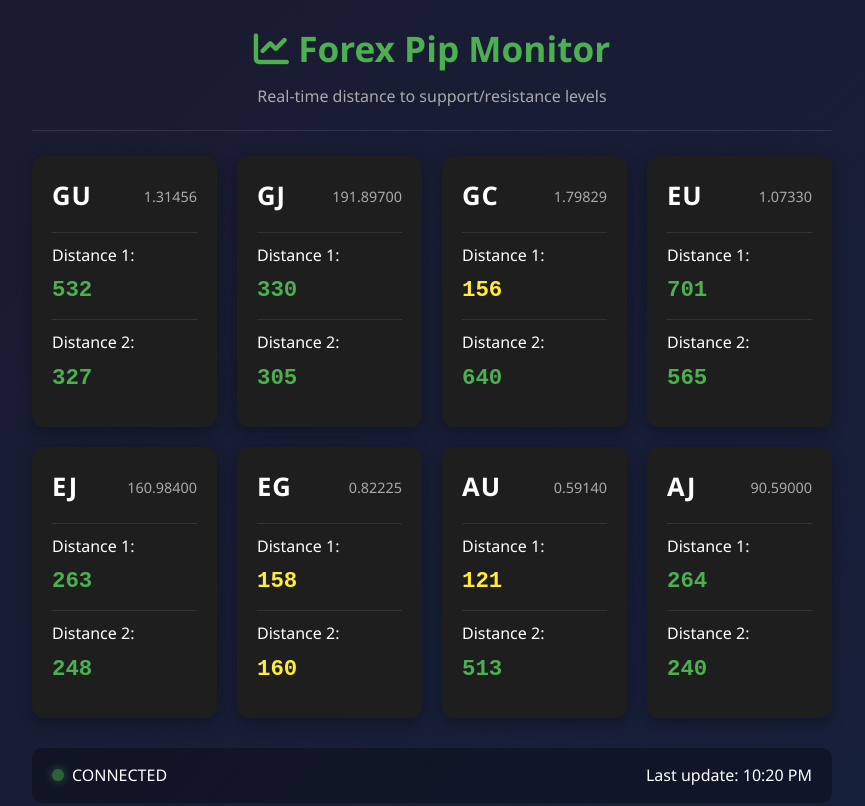
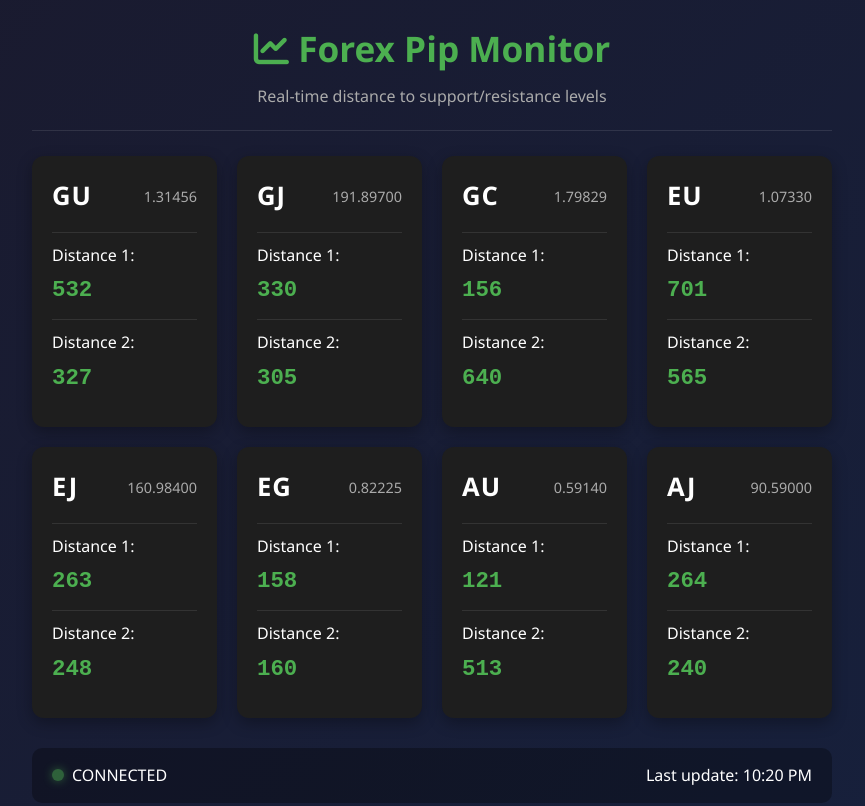
Before and after one commit to sae02fx/forex-pip-monitor, a plain HTML site: page index.html in a window 1280 px wide. Shown: the top 806 px of the page, without its empty margins (208-1073 px from the left). Drawn offline with Linux system fonts and the light colour scheme.

Commit message:
Update index.html

```diff
--- a/index.html
+++ b/index.html
@@ -242,7 +242,7 @@
             'AJ': { name: 'AUD/JPY', thresholds: [45, 100] }
         };
 
-        // Sample data for initial display (will be replaced by real data)
+        // Sample data for initial display - NOW WITH CORRECT STATUS
         const sampleData = {
             "GU": {
                 "quote": 1.31456,
@@ -263,7 +263,8 @@
             "GC": {
                 "quote": 1.79829,
                 "distances": [
-                    {"value": 156, "status": "warning"},
+                    // 156 > 100 - should be GREEN
+                    {"value": 156, "status": "normal"},
                     {"value": 640, "status": "normal"}
                 ],
                 "timestamp": new Date().toISOString()
@@ -287,15 +288,18 @@
             "EG": {
                 "quote": 0.82225,
                 "distances": [
-                    {"value": 158, "status": "warning"},
-                    {"value": 160, "status": "warning"}
+                    // 158 > 100 - should be GREEN
+                    {"value": 158, "status": "normal"},
+                    // 160 > 100 - should be GREEN
+                    {"value": 160, "status": "normal"}
                 ],
                 "timestamp": new Date().toISOString()
             },
             "AU": {
                 "quote": 0.59140,
                 "distances": [
-                    {"value": 121, "status": "warning"},
+                    // 121 > 100 - should be GREEN
+                    {"value": 121, "status": "normal"},
                     {"value": 513, "status": "normal"}
                 ],
                 "timestamp": new Date().toISOString()
```
